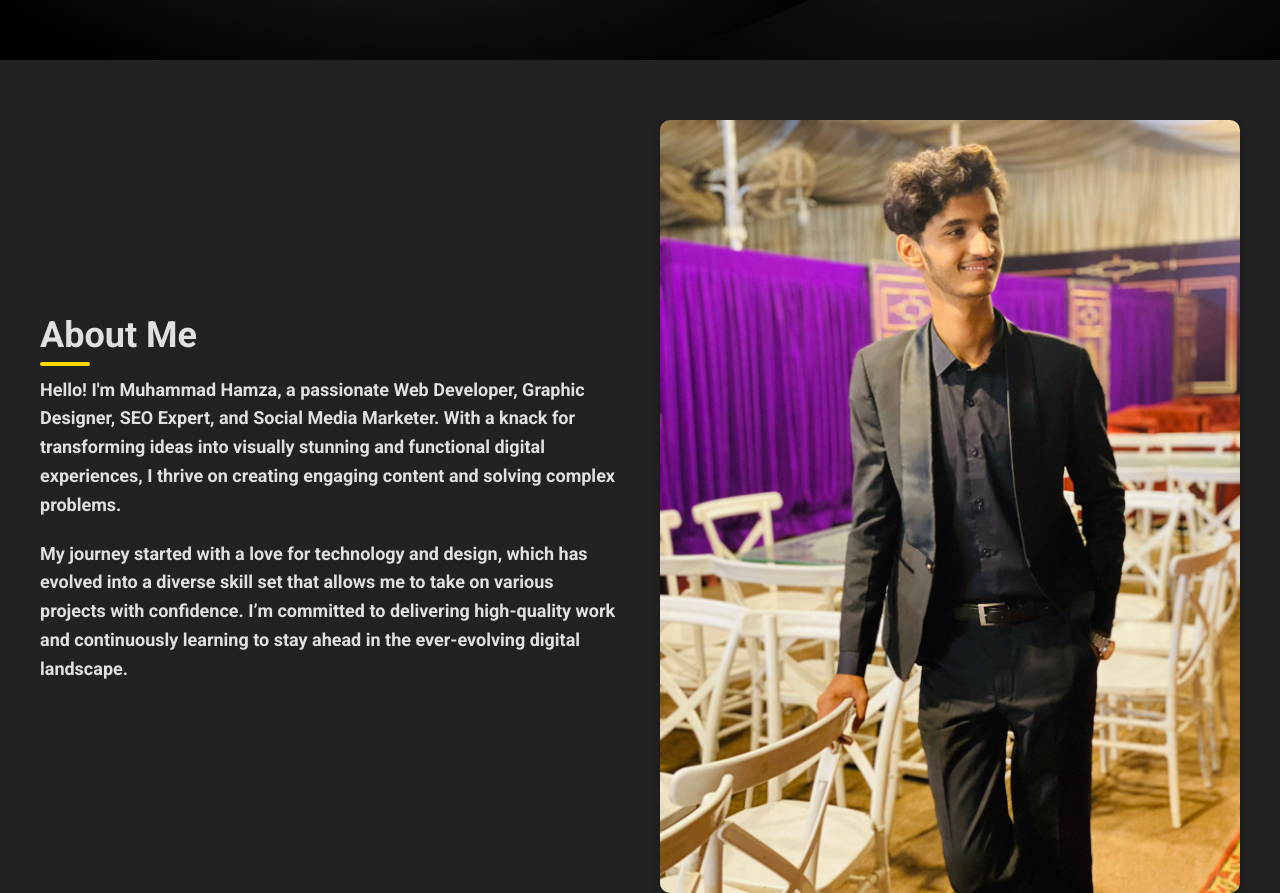
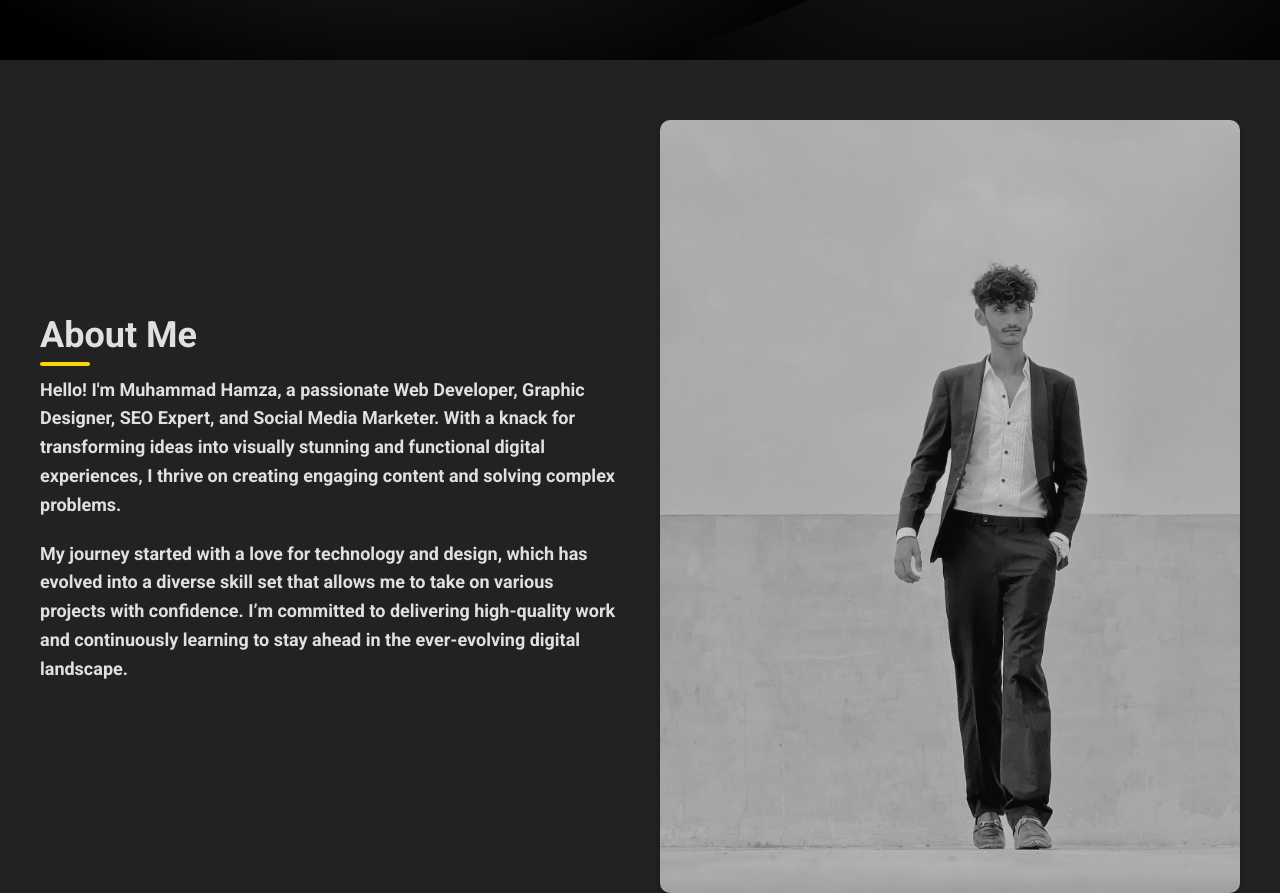
Before and after one commit to MuhammadHamza021/Portfolio-, a plain HTML site: page index.html in a window 1280 px wide. Shown: the part 740-1633 px from the top of the page. Drawn offline with Linux system fonts and the light colour scheme.

Commit message:
Update index.html
Successfully update the image that you uploaded for about us section

```diff
--- a/index.html
+++ b/index.html
@@ -42,7 +42,7 @@
 
             </div>
             <div class="about-image">
-                <img src="Linkedin pfp.jpg" alt="Muhammad Hamza">
+                <img src="New pic.jpg" alt="Muhammad Hamza">
             </div>
         </div>
     </section>
```
